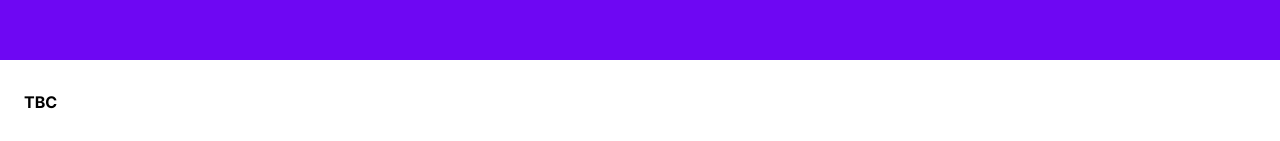
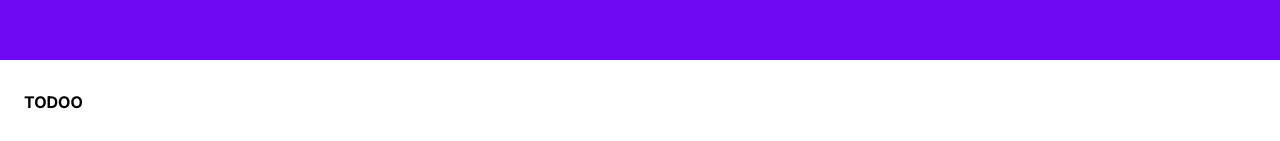
Before and after one commit to Turoczek/portfolio, a Next.js app: page /discordbot in a window 1280 px wide. Shown: the part 1140-1281 px from the top of the page. Built offline with nearby package versions, Linux system fonts and the light colour scheme.

Commit message:
Portfolio initial commit;

```diff
--- a/src/components/Discord/Discord.tsx
+++ b/src/components/Discord/Discord.tsx
@@ -41,7 +41,7 @@ export const Discord: FC = () => {
           has log channel.
         </Text>
       </PageRow>
-      <PageRow defaultPaddingTopBottom>TBC</PageRow>
+      <PageRow defaultPaddingTopBottom>TODOO</PageRow>
     </>
   );
 };
```
